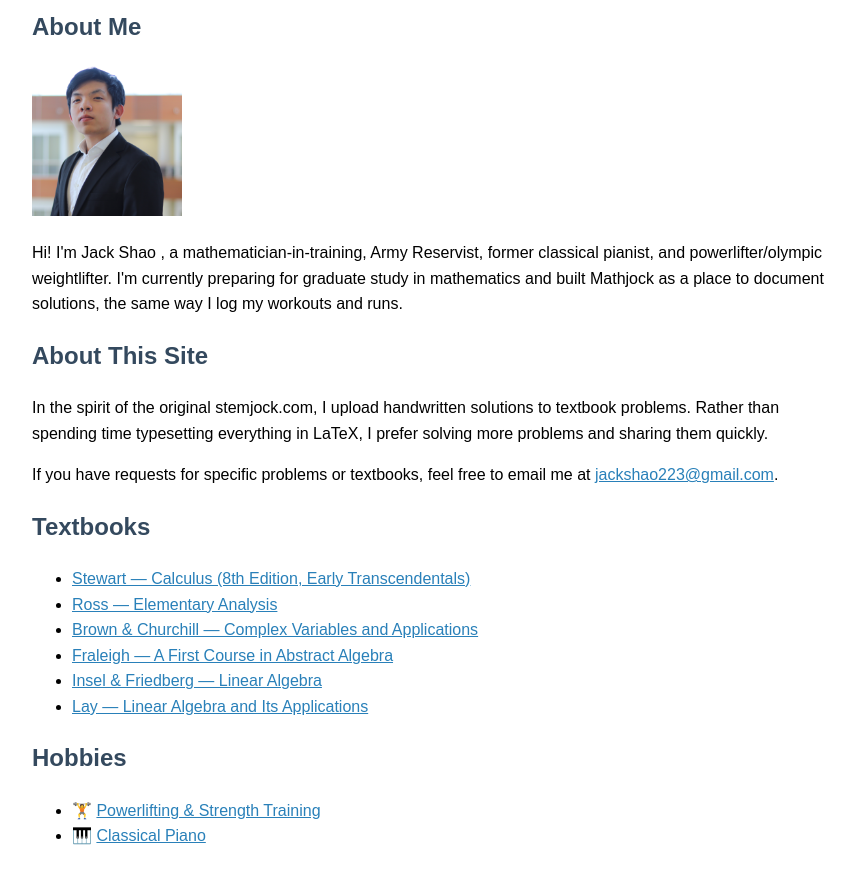
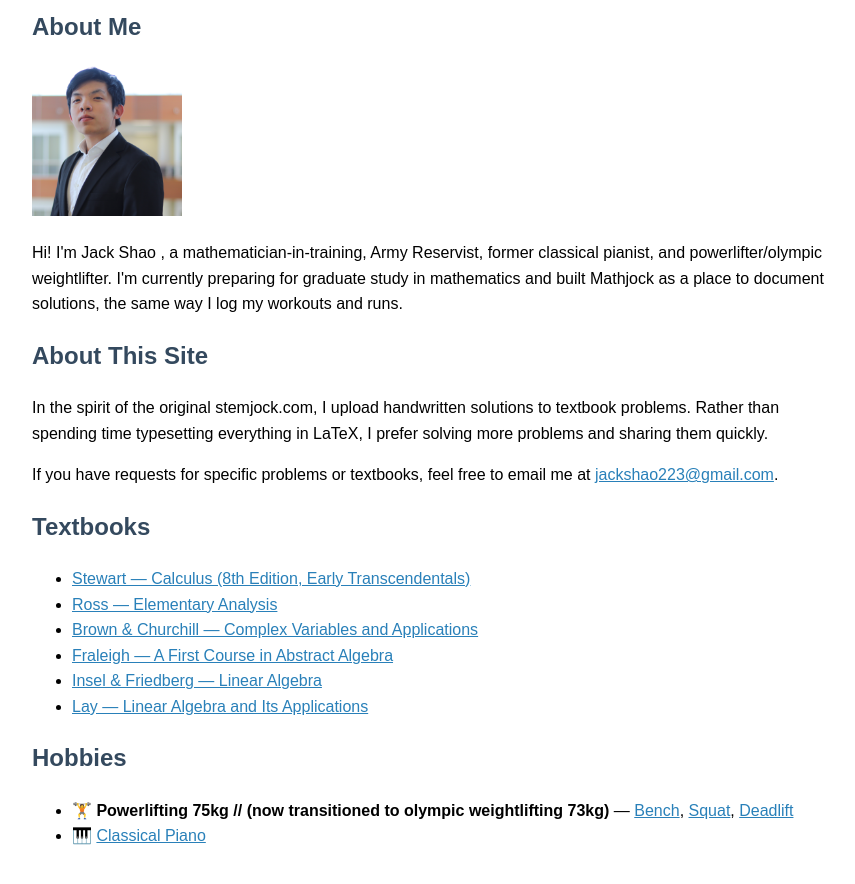
Before and after one commit to jshao0919/jshao0919.github.io, a plain HTML site: page index.html in a window 1280 px wide. Shown: the part 106-990 px from the top of the page, without its empty margins (208-1063 px from the left). Drawn offline with Linux system fonts and the light colour scheme.

Commit message:
Update index.html
added vids

```diff
--- a/index.html
+++ b/index.html
@@ -49,7 +49,12 @@ If you have requests for specific problems or textbooks, feel free to email me a
 <h2>Hobbies</h2>
 
 <ul>
-    <li>🏋️ <a href="https://www.usapowerlifting.com/" target="_blank">Powerlifting & Strength Training</a></li>
+<li>
+🏋️ <strong>Powerlifting 75kg // (now transitioned to olympic weightlifting 73kg) </strong> —
+<a href="https://youtu.be/k4lvOsWIaLQ?si=02LYiqh8DZu1i7oh" target="_blank">Bench</a>,
+<a href="https://youtu.be/JXjNGj6qmPY?si=GcWK7ZZMZUnY_Mb8" target="_blank">Squat</a>,
+<a href="https://youtu.be/T1gOfOsfGQE?si=qZou8mOqgGSxsndb" target="_blank">Deadlift</a>
+</li>
     <li>🎹 <a href="https://youtu.be/zWLR891CSoU?si=hJBQuwoBsi2Abb-i" target="_blank">Classical Piano</a></li>
 </ul>
 
```
